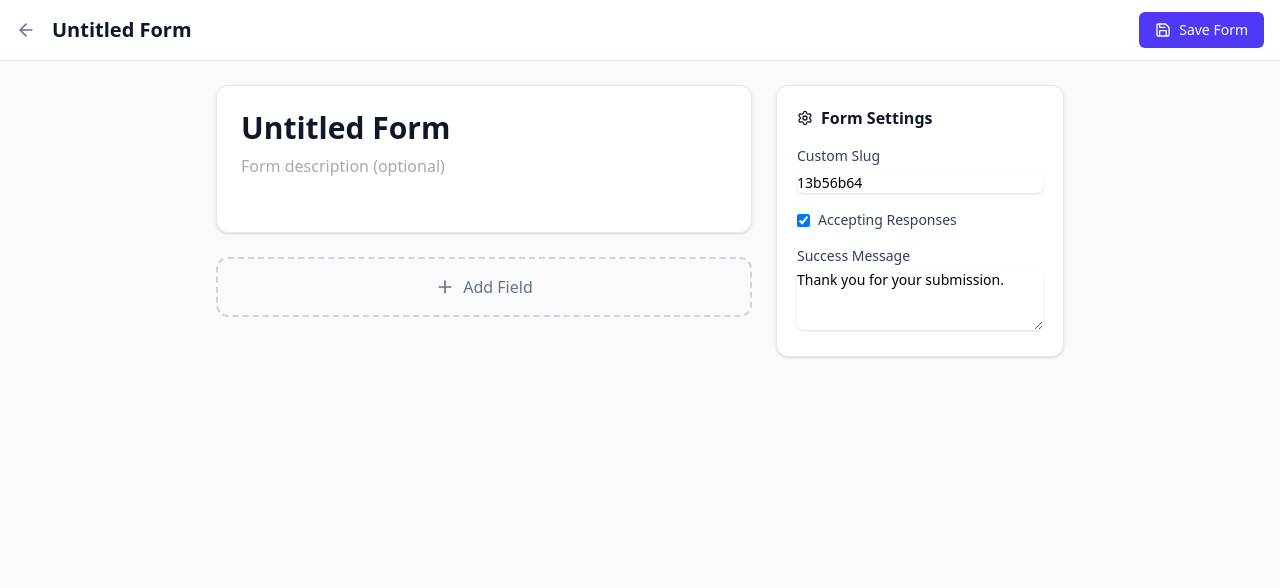
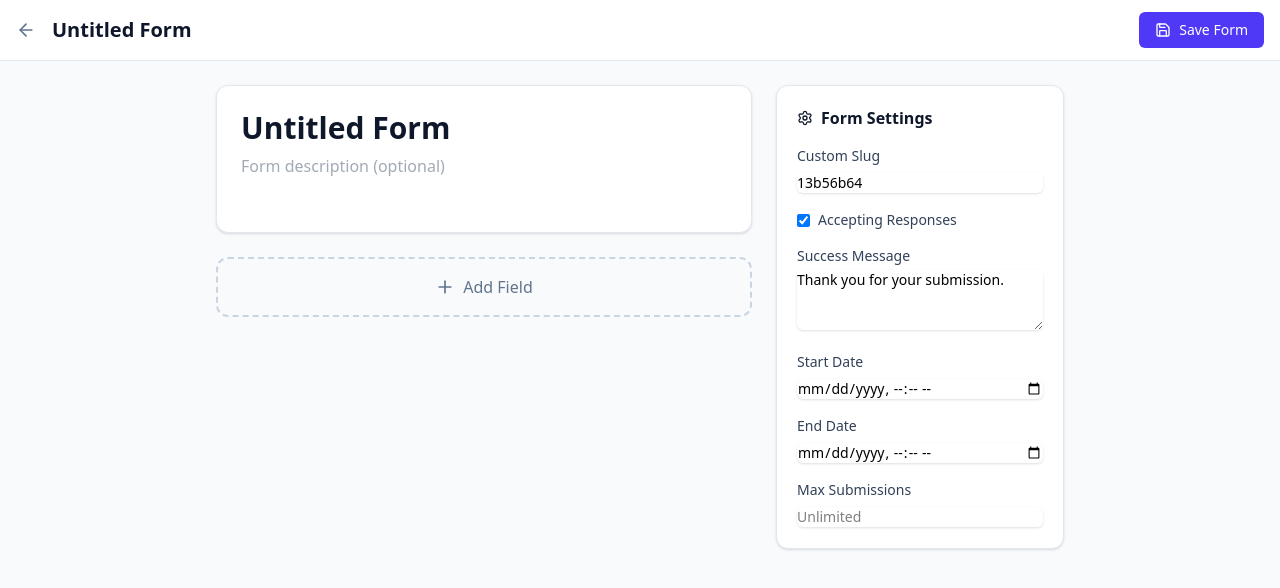
Before and after one commit to GovindKumar-aeroweb/form, a React (Vite) app: page /forms/new in a window 1280 px wide. Shown: the top 588 px of the page. Built offline with nearby package versions, Linux system fonts and the light colour scheme.

Commit message:
FormBuilder.tsx

```diff
--- a/src/pages/FormBuilder.tsx
+++ b/src/pages/FormBuilder.tsx
@@ -17,7 +17,10 @@ export default function FormBuilder() {
     slug: uuidv4().substring(0, 8),
     is_open: true,
     is_public: true,
-    success_message: 'Thank you for your submission.'
+    success_message: 'Thank you for your submission.',
+    start_date: '',
+    end_date: '',
+    max_submissions: ''
   });
 
   const [fields, setFields] = useState<any[]>([]);
@@ -39,7 +42,12 @@ export default function FormBuilder() {
         .single();
 
       if (formError) throw formError;
-      setForm(formData);
+      setForm({
+        ...formData,
+        start_date: formData.start_date ? new Date(formData.start_date).toISOString().slice(0, 16) : '',
+        end_date: formData.end_date ? new Date(formData.end_date).toISOString().slice(0, 16) : '',
+        max_submissions: formData.max_submissions || ''
+      });
 
       const { data: fieldsData, error: fieldsError } = await supabase
         .from('form_fields')
@@ -65,13 +73,20 @@ export default function FormBuilder() {
 
       let formId = id;
 
+      const formToSave = {
+        ...form,
+        start_date: form.start_date || null,
+        end_date: form.end_date || null,
+        max_submissions: form.max_submissions ? parseInt(form.max_submissions as string) : null
+      };
+
       if (!id) {
         // Create new form
         const { data, error } = await supabase
           .from('forms')
           .insert({
             user_id: user.id,
-            ...form
+            ...formToSave
           })
           .select()
           .single();
@@ -82,7 +97,7 @@ export default function FormBuilder() {
         // Update existing form
         const { error } = await supabase
           .from('forms')
-          .update(form)
+          .update(formToSave)
           .eq('id', id);
         if (error) throw error;
       }
@@ -374,6 +389,38 @@ export default function FormBuilder() {
                   rows={3}
                 />
               </div>
+
+              <div>
+                <label className="block text-sm font-medium text-slate-700 mb-1">Start Date</label>
+                <input
+                  type="datetime-local"
+                  value={form.start_date || ''}
+                  onChange={(e) => setForm({ ...form, start_date: e.target.value })}
+                  className="w-full text-sm border-slate-300 rounded-md shadow-sm focus:border-indigo-500 focus:ring-indigo-500"
+                />
+              </div>
+
+              <div>
+                <label className="block text-sm font-medium text-slate-700 mb-1">End Date</label>
+                <input
+                  type="datetime-local"
+                  value={form.end_date || ''}
+                  onChange={(e) => setForm({ ...form, end_date: e.target.value })}
+                  className="w-full text-sm border-slate-300 rounded-md shadow-sm focus:border-indigo-500 focus:ring-indigo-500"
+                />
+              </div>
+
+              <div>
+                <label className="block text-sm font-medium text-slate-700 mb-1">Max Submissions</label>
+                <input
+                  type="number"
+                  min="1"
+                  value={form.max_submissions || ''}
+                  onChange={(e) => setForm({ ...form, max_submissions: e.target.value })}
+                  className="w-full text-sm border-slate-300 rounded-md shadow-sm focus:border-indigo-500 focus:ring-indigo-500"
+                  placeholder="Unlimited"
+                />
+              </div>
             </div>
           </div>
         </div>
```
